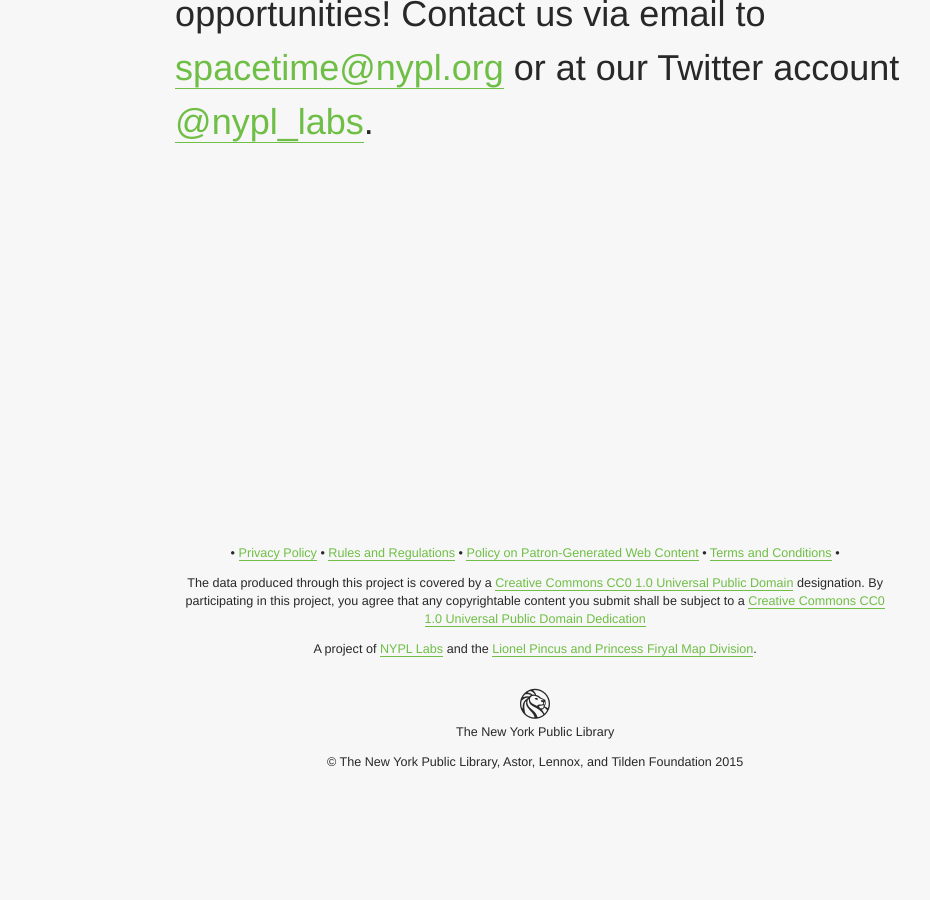
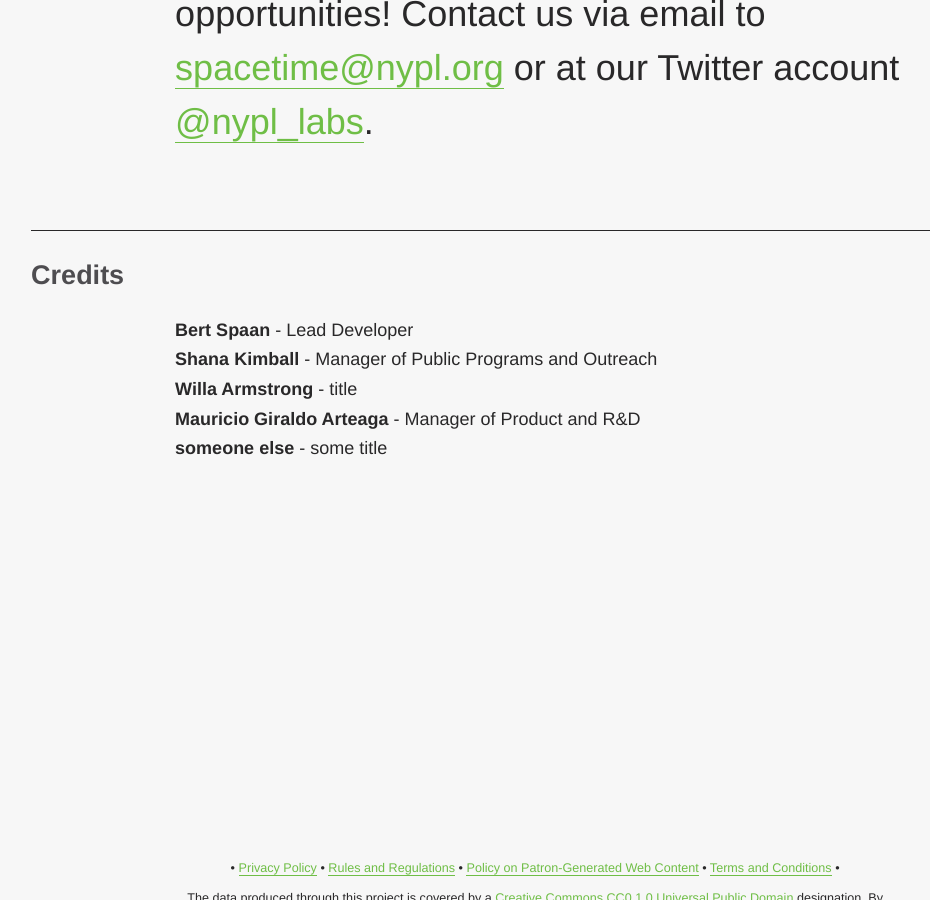
Before and after one commit to nypl-spacetime/nypl-spacetime.github.io, a Jekyll site: the page built from index.html, in a window 1280 px wide and 900 px high, scrolled down 5321 px. Shown: the whole window, without its empty margins (134-1064 px from the left). Built offline with Jekyll 4.4.1, drawn with Linux system fonts in a browser that asks for light colours; some web fonts are replaced.

Commit message:
Undid commenting out comments

```diff
--- a/index.html
+++ b/index.html
@@ -41,7 +41,7 @@
   <blockquote class="">Interested? Sign up to receive updates on new tools, new data sources, and engagement opportunities! Contact us via email to <a href="mailto:spacetime@nypl.org">spacetime@nypl.org</a> or at  our Twitter account <a href="https://twitter.com/nypl_labs">@nypl_labs</a>.</blockquote>
 </div>
 
-<!--<div class="content">
+<div class="content">
   <h2 class="bordered">Credits</h2>
   <ul>
     <li><strong>Bert Spaan</strong> - Lead Developer</li>
@@ -51,7 +51,7 @@
     <li><strong>someone else</strong> - some title</li>
   </ul>
 </div>
--->
+
 <!-- <div class="map map1817"><h2 class="bottom">1817</h2></div>
 <div class="map map1797"><h2 class="top">1797</h2></div>
 <div class="map map1766"><h2 class="top">1766</h2></div>
```
